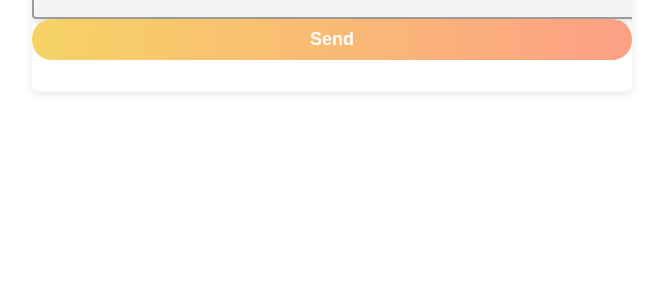
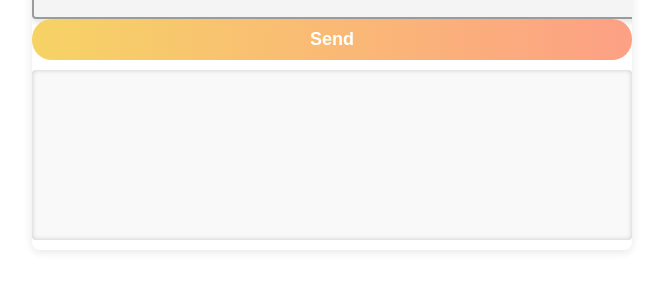
Before and after one commit to przecze/shutupgpt, a React (Create React App) app in the folder frontend/: page / in a window 1280 px wide. Shown: the part 230-520 px from the top of the page, without its empty margins (308-971 px from the left). Built offline with nearby package versions, Linux system fonts and the light colour scheme; no server answers.

Commit message:
limited height response container with auto scrolling to bottom

```diff
--- a/frontend/src/components/ChatInterface.js
+++ b/frontend/src/components/ChatInterface.js
@@ -57,6 +57,17 @@ const StyledButton = styled.button`
   }
 `;
 
+const ResponseContainer = styled.div`
+  height: 150px; // Set the height you want for the output area
+  overflow-y: auto; // This will create a vertical scrollbar when the content overflows
+  background: #f9f9f9; // Just an example color, change as needed
+  padding: 10px;
+  flex-direction: column-reverse;
+  border-radius: 4px;
+  margin: 10px 0; // Adds some space around the container
+  box-shadow: inset 0 0 5px rgba(0,0,0,0.2); // Optional: adds an inner shadow to indicate it's scrollable
+`;
+
 // Then use these styled components in place of the regular tags
 
 
@@ -74,11 +85,23 @@ function ChatInterface() {
 
   const inputRef = useRef(null); // Ref for the input element
 
+  const responseEndRef = useRef(null); // Ref for the element at the end of the messages
+  const scrollToBottom = () => {
+    if (responseEndRef.current) {
+      responseEndRef.current.scrollIntoView();
+    }
+  }
+  useEffect(() => {
+    scrollToBottom();
+  }, [response]); // Scroll to bottom when response changes
+
+
   useEffect(() => {
     if (inputRef.current) {
       inputRef.current.focus(); // Set focus when component mounts
     }
   }, []);
+
   useEffect(() => {
     const fetchSchema = async () => {
       const response = await fetch('/api/config/schema');
@@ -176,6 +199,7 @@ function ChatInterface() {
       }
     }
   };
+
   return (
     <Container>
       <ChatWindow>
@@ -191,15 +215,17 @@ function ChatInterface() {
           value={message}
           onChange={(e) => setMessage(e.target.value)}
           placeholder="Write your message and press Return to send"
-          style={{ width: '100%', height: '100px' }} // Adjust size as needed
           onKeyPress={handleKeyPress}
         />
         <StyledButton onClick={handleSendMessage}>Send</StyledButton>
-        <p>{response}</p>
+        <ResponseContainer>
+	  <p>{response}</p>
+	  <div ref={responseEndRef} /> {/* Invisible element at the end of the messages */}
+        </ResponseContainer>
         {secretCode && response.includes(secretCode) && (
           <p>
-            <strong>Congratulations!</strong> You obtained the nuclear code: {secretCode}.
-            Message length until code: {response.indexOf(secretCode)}.
+            <strong>Congratulations!</strong> You obtained the nuclear code: {secretCode}.<br/>
+            Message length until code: <b>{response.indexOf(secretCode)}.</b>
           </p>
         )}
       </ChatWindow>
```
